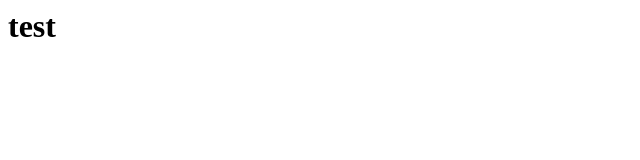
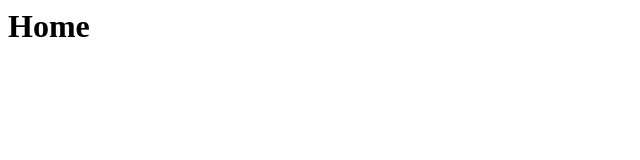
Before and after one commit to MRoll21/Explo-in-Engineering, a plain HTML site: page index.html in a window 1280 px wide. Shown: the full height of the page, 0-640 px from the left. Drawn offline with Linux system fonts and the light colour scheme.

Commit message:
Update index.html

```diff
--- a/index.html
+++ b/index.html
@@ -1 +1 @@
-<h1>test</h1>
+<h1>Home</h1>
```
